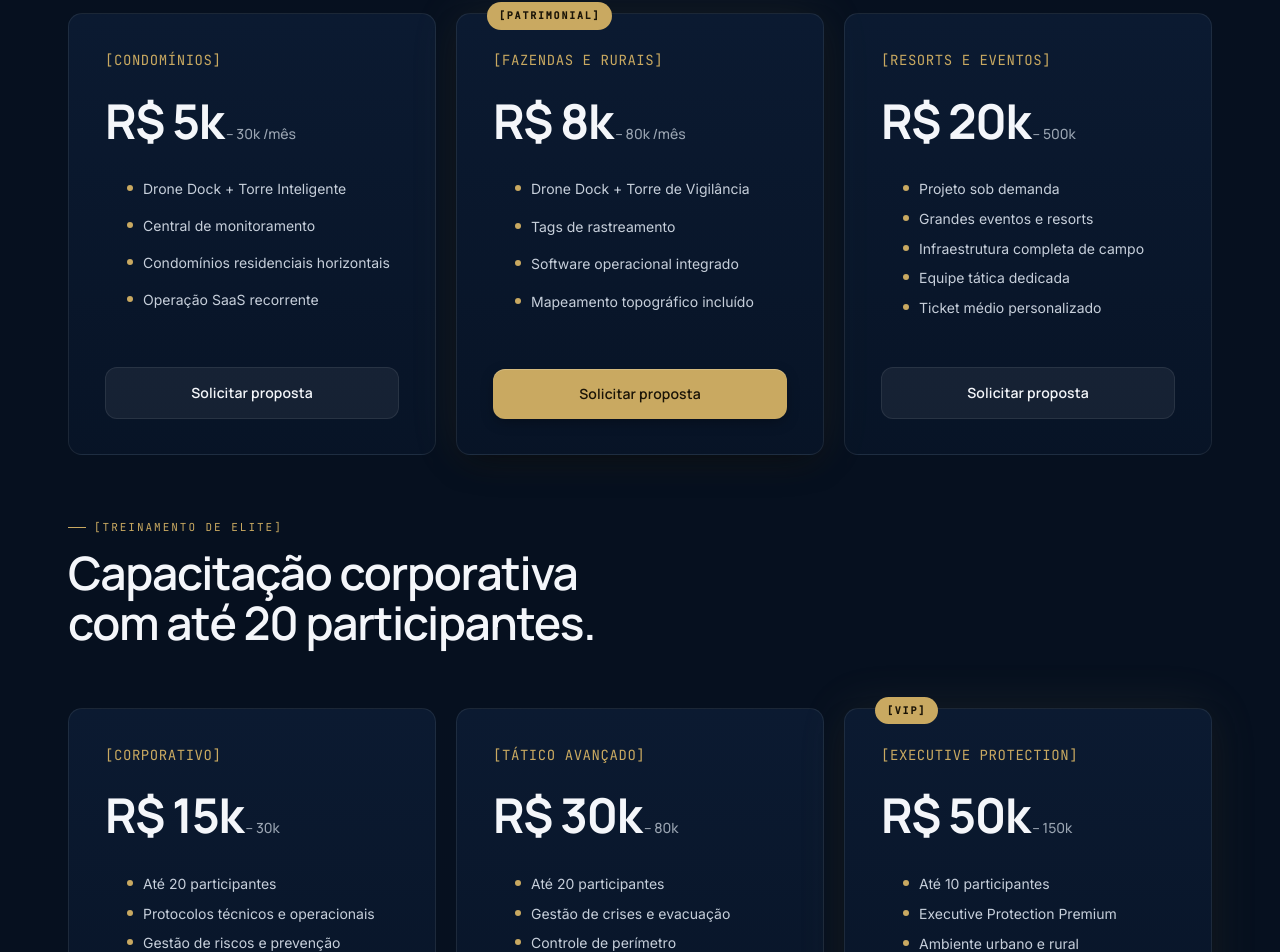
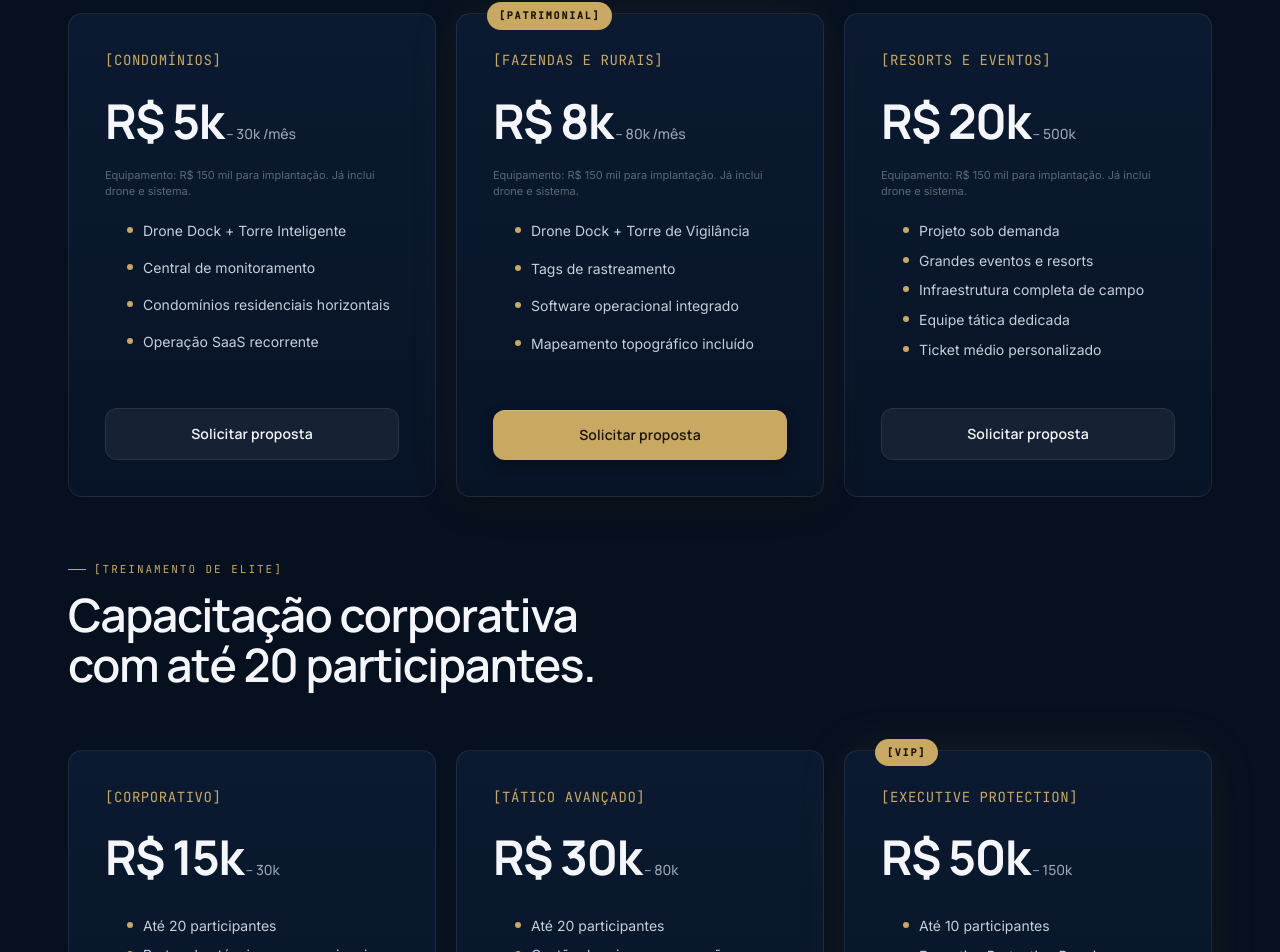
Before and after one commit to adrianokelvio/iProtector-lp, a React (Vite) app: page / in a window 1280 px wide. Shown: the part 8429-9381 px from the top of the page. Built offline with nearby package versions, Linux system fonts and the light colour scheme.

Commit message:
Adiciona observação de implantação nos planos de monitoramento robótico

```diff
--- a/src/components/sections/Planos.tsx
+++ b/src/components/sections/Planos.tsx
@@ -22,6 +22,9 @@ const MODELS = [
     desc: 'Em parceria com LEGALCERT para expansão operacional, frota blindada e centros de monitoramento.',
   },
 ];
+
+const MONITORING_IMPLANT_NOTE =
+  'Equipamento: R$ 150 mil para implantação. Já inclui drone e sistema.';
 
 export function Planos() {
   const { openClient } = useModals();
@@ -116,6 +119,7 @@ export function Planos() {
             <div className="plan-price" style={{ fontSize: '32px' }}>
               R$ 5k<small> – 30k /mês</small>
             </div>
+            <p className="plan-note">{MONITORING_IMPLANT_NOTE}</p>
             <ul>
               <li>Drone Dock + Torre Inteligente</li>
               <li>Central de monitoramento</li>
@@ -132,6 +136,7 @@ export function Planos() {
             <div className="plan-price" style={{ fontSize: '32px' }}>
               R$ 8k<small> – 80k /mês</small>
             </div>
+            <p className="plan-note">{MONITORING_IMPLANT_NOTE}</p>
             <ul>
               <li>Drone Dock + Torre de Vigilância</li>
               <li>Tags de rastreamento</li>
@@ -147,6 +152,7 @@ export function Planos() {
             <div className="plan-price" style={{ fontSize: '32px' }}>
               R$ 20k<small> – 500k</small>
             </div>
+            <p className="plan-note">{MONITORING_IMPLANT_NOTE}</p>
             <ul>
               <li>Projeto sob demanda</li>
               <li>Grandes eventos e resorts</li>
--- a/src/styles/styles.css
+++ b/src/styles/styles.css
@@ -793,6 +793,13 @@ section { padding: clamp(80px, 10vw, 140px) 0; position: relative; }
 .plan-name { font-family: var(--mono); letter-spacing: 0.22em; font-size: 12px; color: var(--gold); text-transform: uppercase; }
 .plan-price { font-family: var(--display); font-weight: 700; font-size: 48px; margin-top: 14px; letter-spacing: -0.03em; }
 .plan-price small { font-size: 14px; font-weight: 500; color: var(--muted); letter-spacing: 0; }
+.plan-note {
+  margin: 10px 0 0;
+  font-size: 11px;
+  line-height: 1.45;
+  color: var(--muted-2);
+  opacity: 0.85;
+}
 .plan ul { list-style: none; padding: 0; margin: 28px 0 28px; display: grid; gap: 12px; flex: 1; }
 .plan li { font-size: 14px; color: var(--fg-dim); display: flex; gap: 10px; align-items: flex-start; }
 .plan li::before {
```
